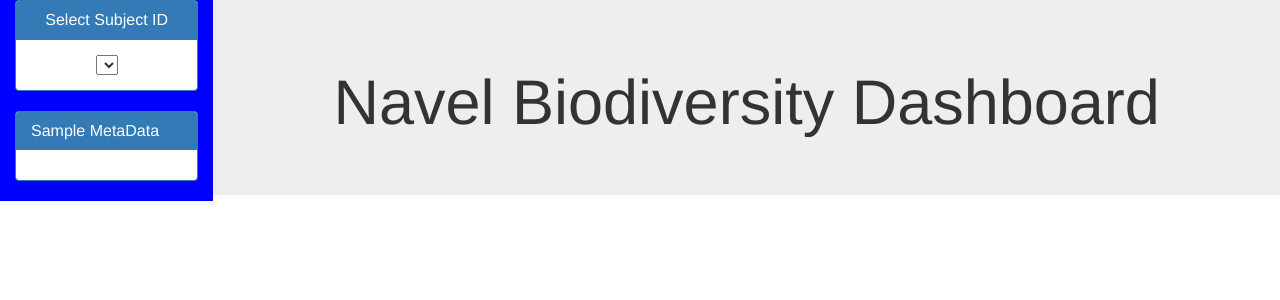
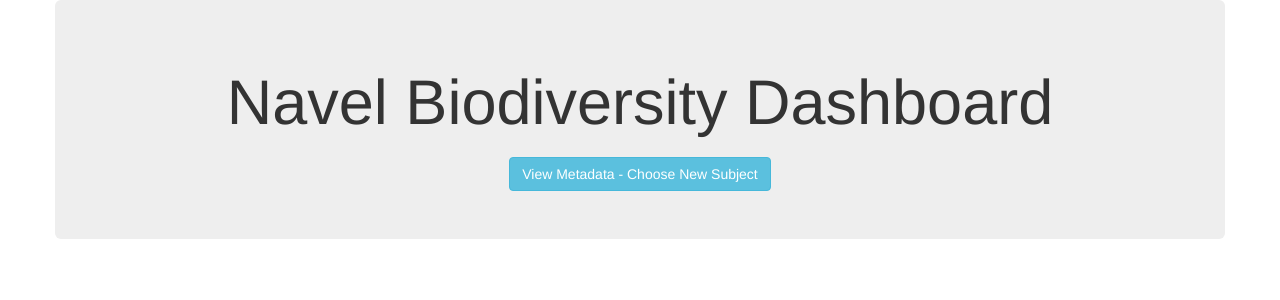
Before and after one commit to Sam-Marshall/Navel_Biodiversity, a Flask app: page / in a window 1280 px wide. Shown: the top 300 px of the page. Run offline with Flask 2, Linux system fonts and the light colour scheme; data that the repository does not hold is empty; some libraries are stand-ins or nearby versions.

Commit message:
added toggle sidebar, separate css sheet

```diff
--- /dev/null
+++ b/static/css/style.css
@@ -0,0 +1,30 @@
+.wrapper {
+    display: flex;
+    width: 100%;
+    align-items: stretch;
+}
+
+#sidebar {
+    z-index: 1000;
+    width: 250px;
+    position: fixed;
+    top: 0;
+    left: 0;
+    height: 100vh;
+    z-index: 999;
+    background: #7386D5;
+    transition: all .5s ease-in-out !important;
+    padding-top: 15px;
+}
+
+#sidebar.active {
+    margin-left: -250px;
+}
+
+#mainpage{
+    transition: all .5s ease-in-out !important;
+}
+
+#mainpage.active{
+    margin-left: 250px;
+}
--- a/static/js/app.js
+++ b/static/js/app.js
@@ -7,6 +7,8 @@ function buildMetadata(sample) {
         Object.entries(d).forEach((d, i) => {
             metaDiv.append('p').text(d[0] + ': ' + d[1]);
         });
+        d3.select('#currentSubject').text(' ');
+        d3.select('#currentSubject').text('Subject ID: ' + d['sample']);
 
         var WFREQ = d['WFREQ'];
 
@@ -24,8 +26,10 @@ function buildMetadata(sample) {
             pathY = String(y),
             pathEnd = ' Z';
         var path = mainPath.concat(pathX, space, pathY, pathEnd);
-        console.log(WFREQ);
-        console.log(degrees);
+
+        var options = {
+            displayModeBar: false
+        };
 
         var guageData = [{
                 type: 'scatter',
@@ -40,7 +44,7 @@ function buildMetadata(sample) {
             {
                 values: [50 / 9, 50 / 9, 50 / 9, 50 / 9, 50 / 9, 50 / 9, 50 / 9, 50 / 9, 50 / 9, 50],
                 rotation: 90,
-                text: ['8-9', '7-8', '6-7', '5-6', '4-5', '3-4', '2-3', '1-2', '0-1', ' '],
+                text: ['8-9', '7-8', '6-7', '5-6', '4-5', '3-4', '2-3', '1-2', '0-1', WFREQ +' washes/week'],
                 textinfo: 'text',
                 textposition: 'inside',
                 marker: {
@@ -85,7 +89,7 @@ function buildMetadata(sample) {
             }
         };
 
-        Plotly.newPlot('gauge', guageData, layout);
+        Plotly.newPlot('gauge', guageData, layout, options);
     });
 
 }
@@ -94,7 +98,7 @@ function buildCharts(sample) {
 
     d3.json('/samples/' + sample).then((d, i) => {
 
-        var data = []
+        var data = [];
         var otu_ids = d.otu_ids;
         var otu_labels = d.otu_labels;
         var sample_values = d.sample_values;
@@ -111,6 +115,10 @@ function buildCharts(sample) {
         });
         var topTen = data.slice(0, 10);
 
+        var options = {
+            displayModeBar: false
+        };
+
         //Building a Pie Chart showing the top ten represented samples
         var pieTrace = {
             values: topTen.map(d => d.sample_value),
@@ -124,7 +132,7 @@ function buildCharts(sample) {
             title: 'Top Ten Bacteria OTU Present'
         };
 
-        Plotly.newPlot('pie', pieData, pieLayout);
+        Plotly.newPlot('pie', pieData, pieLayout, options);
 
         //Building a Bubble Chart showing all samples and relative adundance
         var bubbleTrace = {
@@ -139,7 +147,7 @@ function buildCharts(sample) {
         }
 
         var bubbleData = [bubbleTrace];
-        Plotly.newPlot('bubble', bubbleData);
+        Plotly.newPlot('bubble', bubbleData, options);
 
     });
 }
@@ -173,3 +181,17 @@ function optionChanged(newSample) {
 
 // Initializing the dashboard
 init();
+
+d3.select('#sidebarCollapse').on('click', function () {
+    var test;
+    d3.select('#sidebar').classed("active", !d3.select('#sidebar').classed("active"));
+    d3.select('#mainpage').classed("active", !d3.select('#mainpage').classed("active"));
+    var sideClass = d3.select('#sidebar').attr('class');
+    if (sideClass == 'container active') {
+        test = true;
+    }
+    else {
+        test = false;
+    }
+    test ? d3.select('#buttonText').text('View Metadata - Choose New Subject') : d3.select('#buttonText').text('Collapse Metadata');
+});
--- a/templates/index.html
+++ b/templates/index.html
@@ -7,21 +7,13 @@
     <meta http-equiv="X-UA-Compatible" content="ie=edge">
     <title>Navel Biodiversity</title>
     <link rel="stylesheet" href="https://maxcdn.bootstrapcdn.com/bootstrap/3.3.7/css/bootstrap.min.css">
-    <style type="text/css">
-    #gauge_parent {
-        position: relative;
-    }
-
-    #gauge {
-        position: absolute;
-        left: 0;
-    }
-    </style>
+    <link rel="stylesheet" type="text/css" href="{{ url_for('static', filename='css/style.css') }}">
 </head>
 
 <body>
     <div class='wrapper'>
-        <div class='col-md-2' style="background-color: blue">
+
+        <div id='sidebar' class='active container'>
             <div class="panel panel-primary text-center">
                 <div class="panel-heading">
                     <h3 class="panel-title">Select Subject ID</h3>
@@ -37,10 +29,16 @@
                 <div id="sample-metadata" class="panel-body"></div>
             </div>
         </div>
-        <div class='col-md-10'>
+
+        <div id='mainpage' class='container'>
             <div class="row">
                 <div class="col-md-12 jumbotron text-center">
                     <h1>Navel Biodiversity Dashboard</h1>
+                    <h3 id='currentSubject'></h3>
+                    <button type="button" id="sidebarCollapse" class="btn btn-info">
+                        <i class="fas fa-align-left"></i>
+                        <span id="buttonText">View Metadata - Choose New Subject</span>
+                    </button>
                 </div>
             </div>
             <div class="row">
@@ -63,11 +61,13 @@
                 </div>
             </div>
         </div>
+
     </div>
     <!-- <script src="https://cdn.plot.ly/plotly-1.31.2.min.js"></script> -->
     <script src="https://cdnjs.cloudflare.com/ajax/libs/d3/5.5.0/d3.js"></script>
     <script src="https://cdn.plot.ly/plotly-latest.min.js"></script>
     <script src="{{ url_for('static', filename='js/app.js') }}"></script>
+
 </body>
 
 </html>
```
